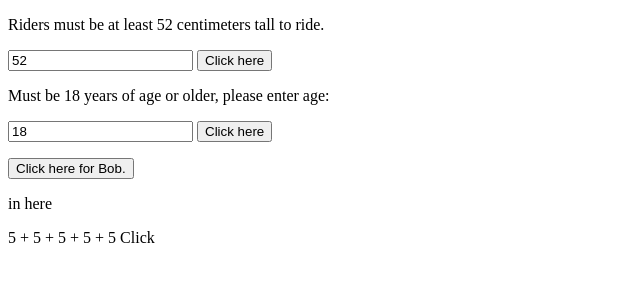
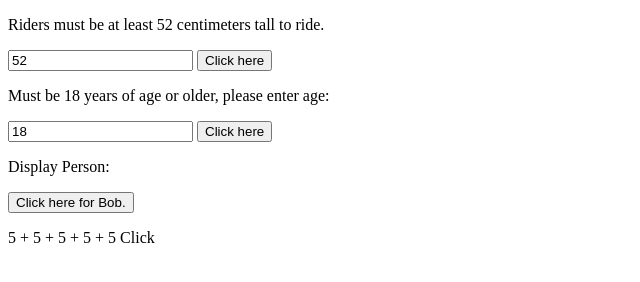
Before and after one commit to joelmindset/JavaScript_Projects, a plain HTML site: page Basic_JavaScrpt_Projects/Project6_ternary__operators_constructors/index.html in a window 1280 px wide. Shown: the whole page, without its empty margins (0-640 px from the left). Drawn offline with Linux system fonts and the light colour scheme.

Commit message:
Update
small fixes

```diff
--- a/Basic_JavaScrpt_Projects/Project6_ternary__operators_constructors/index.html
+++ b/Basic_JavaScrpt_Projects/Project6_ternary__operators_constructors/index.html
@@ -22,8 +22,8 @@
         <p id="Vote"></p>
     </div>
     <div>
+        <p id="Keywords_and_Constructors">Display Person:</p>
         <button onclick="GetPerson1()">Click here for Bob.</button>
-        <p id="Keywords_and_Constructors">in here</p>
     </div>
     <div>
         <p id="Nested_Function" onclick="Five()">5 + 5 + 5 + 5 + 5 Click</p>
```
